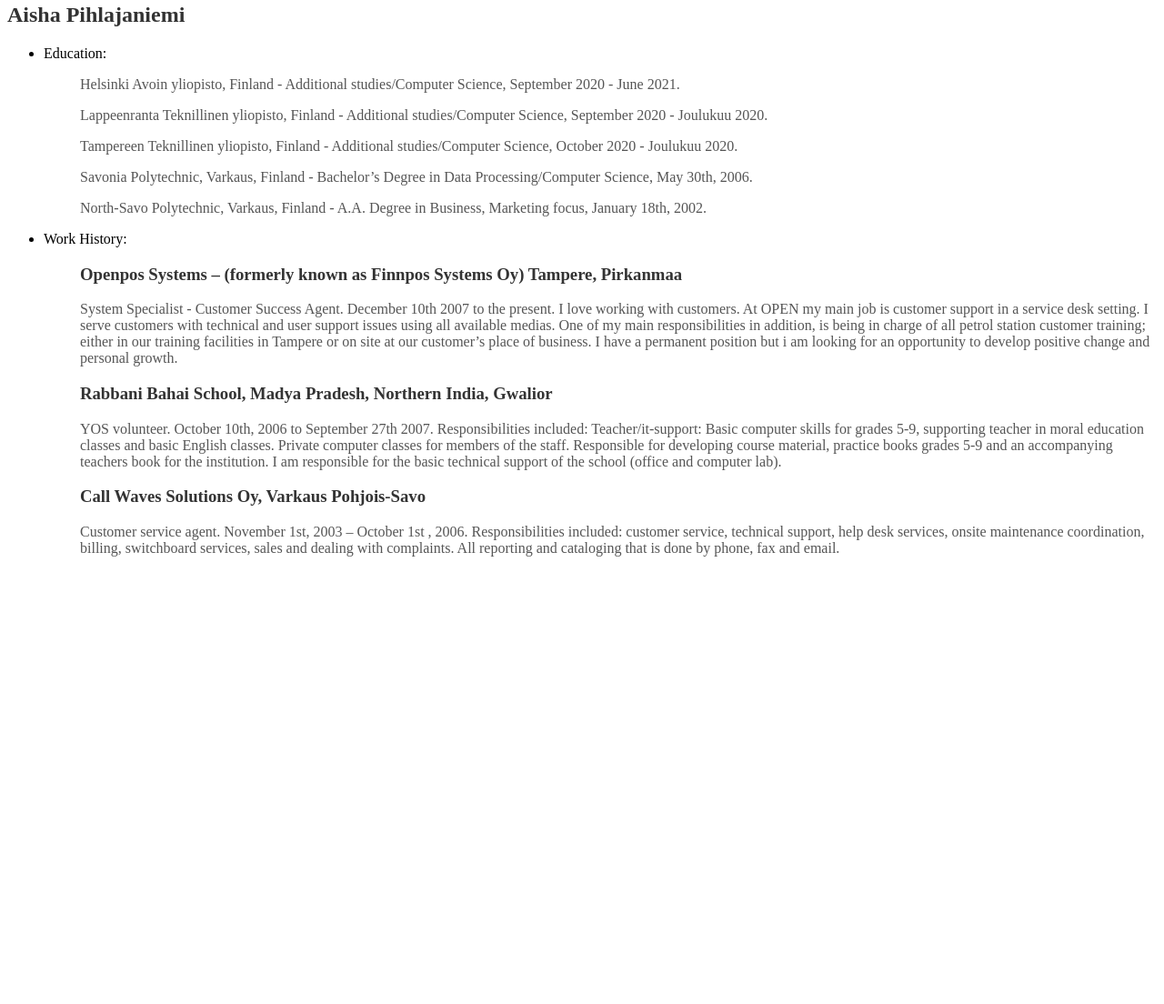
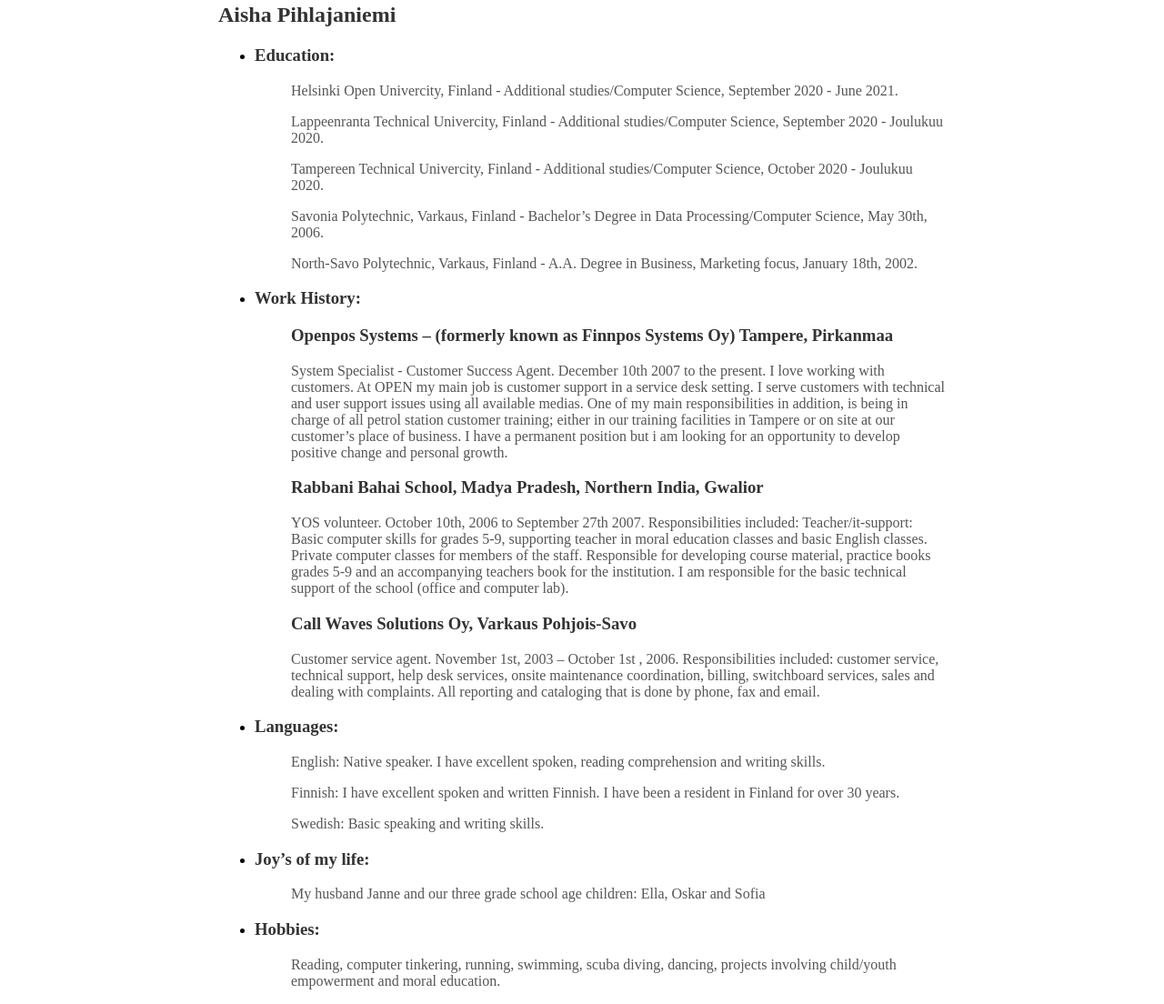
Before and after one commit to aisha-pihlajaniemi/WebSite, a plain HTML site: page index.html in a window 1280 px wide. Shown: the part 77-1181 px from the top of the page at 91% size. Before the commit the page ends 800 px from the top, so only its background shows below. Drawn offline with Linux system fonts and the light colour scheme.

Commit message:
loppu silaukset formatointiin

```diff
--- a/css/styles.css
+++ b/css/styles.css
@@ -7,7 +7,10 @@ h2 {
 h3 {
   color: #333;
 }
-
+body {
+  margin: 0 auto;
+  max-width: 50em;
+}
 p{
   color: #555;
 }
--- a/index.html
+++ b/index.html
@@ -16,15 +16,15 @@
 
   <h2> Aisha Pihlajaniemi</h2>
   <ul>
-	<li> Education:</li>
+	<li> <h3>Education:</h3></li>
 	  <ul>
-		<p>Helsinki Avoin yliopisto, Finland - Additional studies/Computer Science, September 2020 - June 2021.</p>
-		<p>Lappeenranta Teknillinen yliopisto, Finland - Additional studies/Computer Science, September 2020 - Joulukuu 2020.</p>
-		<p>Tampereen Teknillinen yliopisto, Finland - Additional studies/Computer Science, October 2020 - Joulukuu 2020.</p>
+		<p>Helsinki Open Univercity, Finland - Additional studies/Computer Science, September 2020 - June 2021.</p>
+		<p>Lappeenranta Technical Univercity, Finland - Additional studies/Computer Science, September 2020 - Joulukuu 2020.</p>
+		<p>Tampereen Technical Univercity, Finland - Additional studies/Computer Science, October 2020 - Joulukuu 2020.</p>
 		<p>Savonia Polytechnic, Varkaus, Finland - Bachelor’s Degree in Data Processing/Computer Science, May 30th, 2006.</p>
 		<p>North-Savo Polytechnic, Varkaus, Finland - A.A. Degree in Business, Marketing focus, January 18th, 2002.</p>
       </ul>
-    <li>Work History:</li>
+    <li><h3>Work History:</h3></li>
 	  <ul>
 	    <h3>Openpos Systems – (formerly known as Finnpos Systems Oy) Tampere, Pirkanmaa</h3>
 		<p>System Specialist - Customer Success Agent. December 10th 2007 to the present. I love working with customers. At OPEN my main job is customer support in a service desk setting. I serve customers with technical and user support issues using all available medias. One of my main responsibilities in addition, is being in charge of all petrol station customer training; either in our training facilities in Tampere or on site at our customer’s place of business. I have a permanent position but i am looking for an opportunity to develop positive change and personal growth.</p>
@@ -33,9 +33,21 @@
   		<h3>Call Waves Solutions Oy, Varkaus Pohjois-Savo</h3>
 		<p>Customer service agent. November 1st, 2003 – October 1st , 2006. Responsibilities included: customer service, technical support, help desk services, onsite maintenance coordination, billing, switchboard services, sales and dealing with complaints. All reporting and cataloging that is done by phone, fax and email.</p>
 	  </ul>
-		<h3></h3>
-		<p></p>
-
+	<li><h3>Languages:</h3></li>
+		<ul>
+		<p>English: 	Native speaker. I have excellent spoken, reading comprehension and writing skills.</p>
+		<p>Finnish: 	I have excellent spoken and written Finnish. I have been a resident in Finland for over 30 years.</p>
+		<p>Swedish:	    Basic speaking and writing skills.</p>
+		</ul>
+	<li><h3>Joy’s of my life:</h3></li>
+		<ul>
+		<p>My husband Janne and our three grade school age children: Ella, Oskar and Sofia</p>
+		</ul>
+	<li><h3>Hobbies:</h3></p>
+		<ul>
+		<p>Reading, computer tinkering, running, swimming, scuba diving, dancing, projects involving child/youth empowerment and moral education.</p>
+    </ul>
+  </ul>
 </body>
 
 </html>
```
